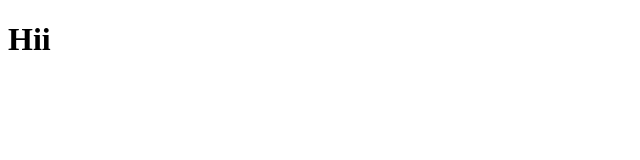
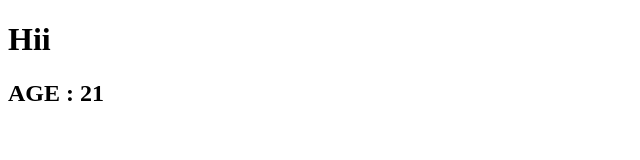
Before and after one commit to Vishwanathanselvamoorthy/GitHub-Practice, a plain HTML site: page src/index.html in a window 1280 px wide. Shown: the whole page, without its empty margins (0-640 px from the left). Drawn offline with Linux system fonts and the light colour scheme.

Commit message:
AGE UPDATION

```diff
--- a/src/index.html
+++ b/src/index.html
@@ -6,7 +6,10 @@
     <title>Document</title>
 </head>
 <body>
+
     <h1>Hii</h1>
+
+    <h2>AGE : 21</h2>
 
 </body>
 </html>
```
